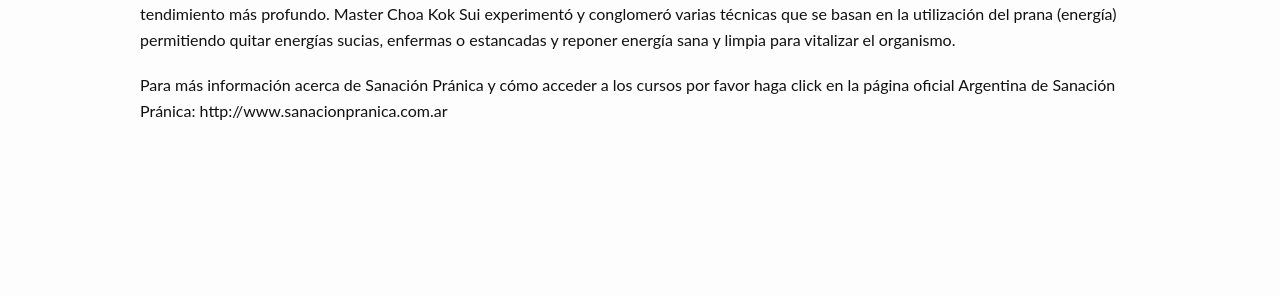
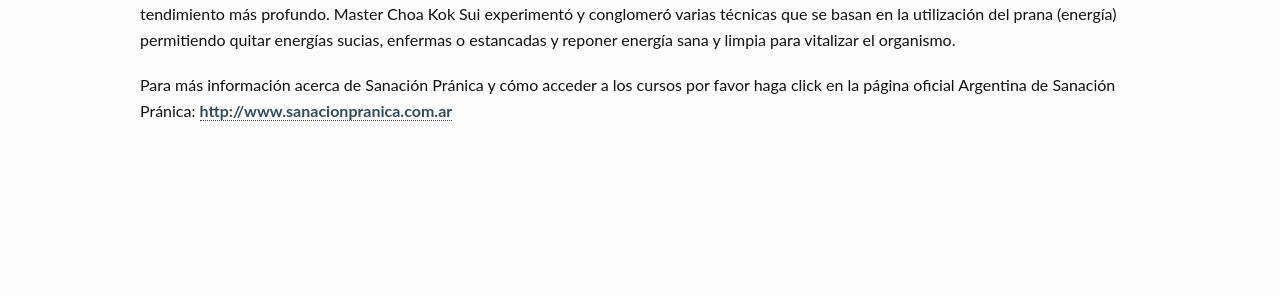
Before and after one commit to ganeshaterapias/ganeshaterapias.github.io, a Jekyll site: the page built from index.md, in a window 1280 px wide. Shown: the part 528-824 px from the top of the page. Built offline with Jekyll 4.4.1, drawn with Linux system fonts in a browser that asks for light colours.

Commit message:
fix link

```diff
--- a/index.md
+++ b/index.md
@@ -15,4 +15,4 @@ Conformamos un equipo de abordaje holístico considerando al ser humano a nivel
 
 La Sanación Pránica es un método que brinda herramientas para la prevención, el cuidado y el mejoramiento de nuestra calidad de vida en todos los niveles.  El fundador de la Sanación Pranica es Master Choa Kok Sui, quien desde su infancia se interesó por el mundo energético y estudió diligentemente técnicas antiguas de sanación (como el Chi Kung, la Acupuntura, el Reiki, y más) con la intención de tener un entendimiento más profundo. Master Choa Kok Sui experimentó y conglomeró varias técnicas que se basan en la utilización del prana (energía) permitiendo quitar energías sucias, enfermas o estancadas y reponer energía sana y limpia para vitalizar el organismo.
 
-Para más información acerca de Sanación Pránica y cómo acceder a los cursos por favor haga click en la página oficial Argentina de Sanación Pránica: http://www.sanacionpranica.com.ar
+Para más información acerca de Sanación Pránica y cómo acceder a los cursos por favor haga click en la página oficial Argentina de Sanación Pránica: <http://www.sanacionpranica.com.ar>
```
